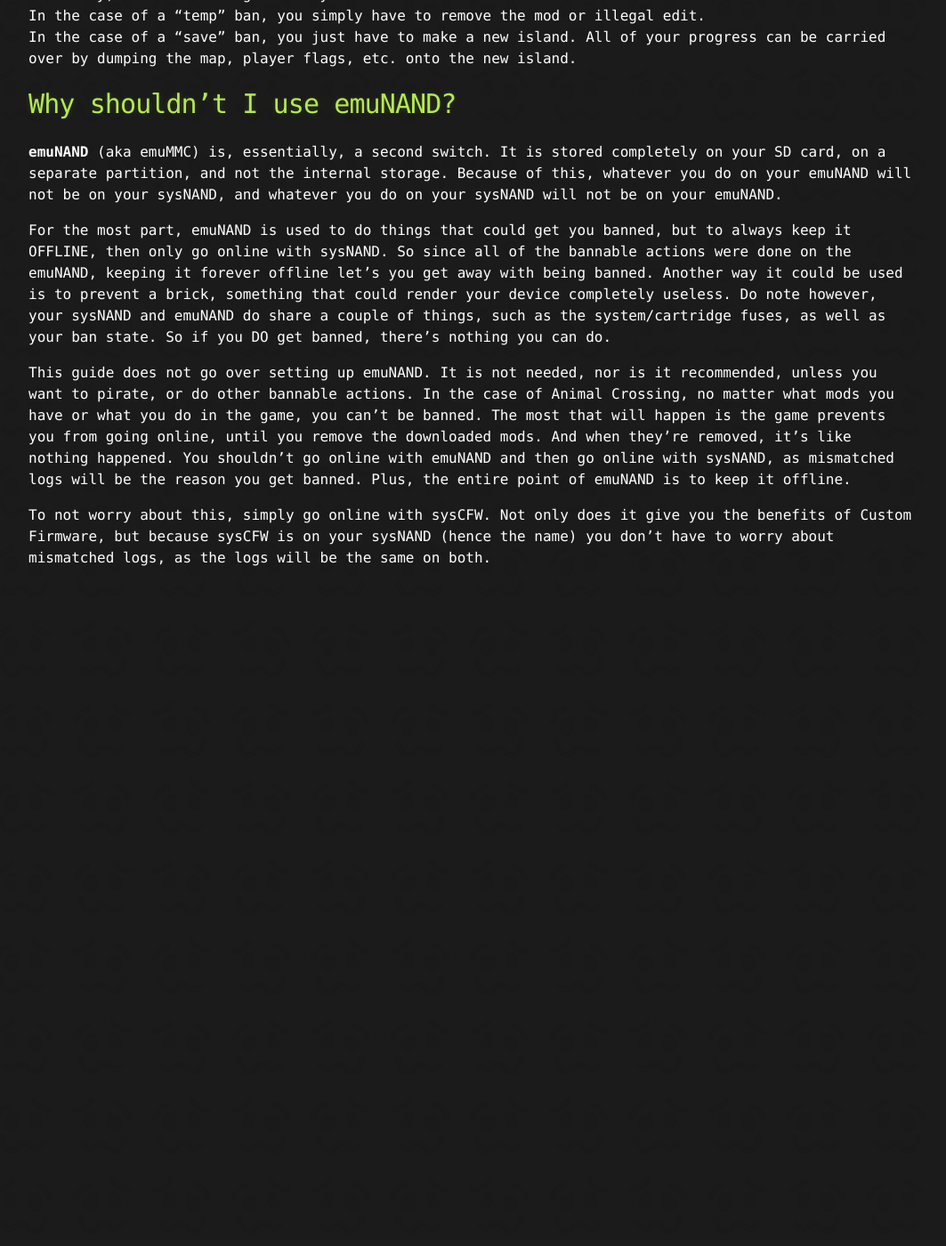
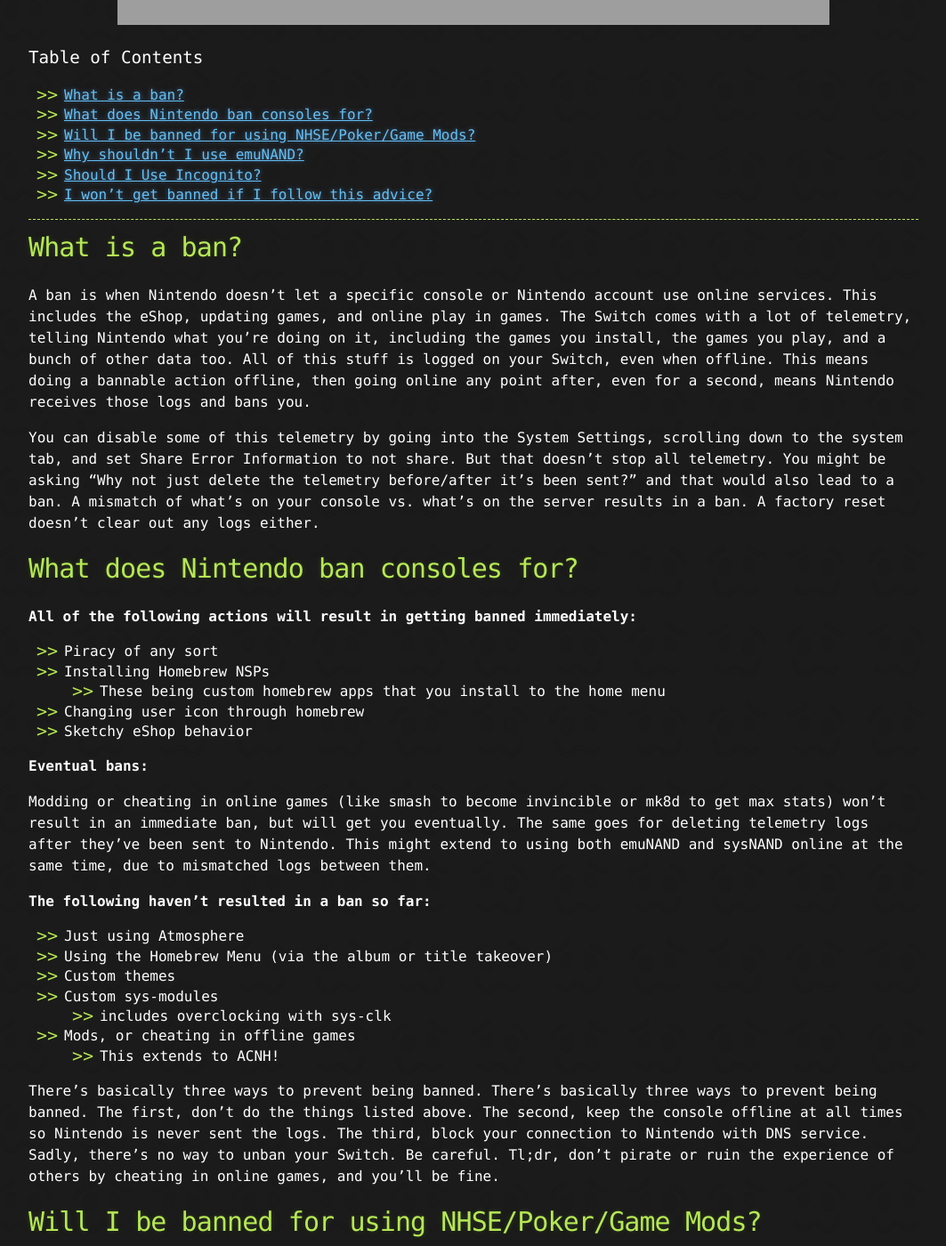
Before and after one commit to inconsistent-dg/AC-Modding, a Jekyll site: the page built from pages/ban-risks.md, in a window 1280 px wide and 1400 px high, scrolled down 740 px. Shown: the whole window at 89% size, without its empty margins (108-1171 px from the left). Built offline with Jekyll 4.4.1, drawn with Linux system fonts in a browser that asks for light colours; our own code applies the rules of GitHub Pages for plain Markdown files; before the commit the page ends 1399 px from its top, so only the background shows below that; some of the changed text lies outside the part shown; grey boxes are pictures that could not be loaded.

Commit message:
update ban risks +219

```diff
--- a/pages/ban-risks.md
+++ b/pages/ban-risks.md
@@ -3,6 +3,55 @@ title: Ban Risks
 ---
 
 [A good tl;dr of what will/will not get you banned can be found here](https://nx.eiphax.tech/ban).
+
+---
+
+<p align="center">
+<big><a href="https://www.youtube.com/watch?v=8Kc-TI1_Xxc">This guide is available on Youtube!</a></big> <iframe id="ytplayer" type="text/html" width="800" height="450"
+src="https://www.youtube.com/embed/8Kc-TI1_Xxc"
+frameborder="0" allowfullscreen></iframe>
+</p>
+
+<big>Table of Contents</big>
+
+- [What is a ban?](#what-is-a-ban)
+- [What does Nintendo ban consoles for?](#what-does-nintendo-ban-consoles-for)
+- [Will I be banned for using NHSE/Poker/Game Mods?](#will-i-be-banned-for-using-nhsepokergame-mods)
+- [Why shouldn't I use emuNAND?](#why-shouldnt-i-use-emunand)
+- [Should I Use Incognito?](#should-i-use-incognito)
+- [I won't get banned if I follow this advice?](#i-wont-get-banned-if-i-follow-this-advice)
+
+---
+
+# What is a ban?
+
+A ban is when Nintendo doesn’t let a specific console or Nintendo account use online services. This includes the eShop, updating games, and online play in games. The Switch comes with a lot of telemetry, telling Nintendo what you’re doing on it, including the games you install, the games you play, and a bunch of other data too. All of this stuff is logged on your Switch, even when offline. This means doing a bannable action offline, then going online any point after, even for a second, means Nintendo receives those logs and bans you.
+
+You can disable some of this telemetry by going into the System Settings, scrolling down to the system tab, and set Share Error Information to not share. But that doesn’t stop all telemetry. You might be asking “Why not just delete the telemetry before/after it’s been sent?” and that would also lead to a ban. A mismatch of what’s on your console vs. what’s on the server results in a ban. A factory reset doesn’t clear out any logs either.
+
+# What does Nintendo ban consoles for?
+
+**All of the following actions will result in getting banned immediately:**
+- Piracy of any sort
+- Installing Homebrew NSPs
+  - These being custom homebrew apps that you install to the home menu
+- Changing user icon through homebrew
+- Sketchy eShop behavior
+
+**Eventual bans:**
+
+Modding or cheating in online games (like smash to become invincible or mk8d to get max stats) won't result in an immediate ban, but will get you eventually. The same goes for deleting telemetry logs after they've been sent to Nintendo. This might extend to using both emuNAND and sysNAND online at the same time, due to mismatched logs between them.
+
+**The following haven't resulted in a ban so far:**
+- Just using Atmosphere
+- Using the Homebrew Menu (via the album or title takeover)
+- Custom themes
+- Custom sys-modules
+  - includes overclocking with sys-clk
+- Mods, or cheating in offline games
+  - This extends to ACNH!
+
+There's basically three ways to prevent being banned. There’s basically three ways to prevent being banned. The first, don’t do the things listed above. The second, keep the console offline at all times so Nintendo is never sent the logs. The third, block your connection to Nintendo with DNS service. Sadly, there’s no way to unban your Switch. Be careful. Tl;dr, don’t pirate or ruin the experience of others by cheating in online games, and you’ll be fine.
 
 # Will I be banned for using NHSE/Poker/Game Mods?
 
@@ -24,3 +73,17 @@ For the most part, emuNAND is used to do things that could get you banned, but t
 This guide does not go over setting up emuNAND. It is not needed, nor is it recommended, unless you want to pirate, or do other bannable actions. In the case of Animal Crossing, no matter what mods you have or what you do in the game, you can't be banned. The most that will happen is the game prevents you from going online, until you remove the downloaded mods. And when they're removed, it's like nothing happened. You shouldn’t go online with emuNAND and then go online with sysNAND, as mismatched logs will be the reason you get banned. Plus, the entire point of emuNAND is to keep it offline.
 
 To not worry about this, simply go online with sysCFW. Not only does it give you the benefits of Custom Firmware, but because sysCFW is on your sysNAND (hence the name) you don't have to worry about mismatched logs, as the logs will be the same on both.
+
+# Should I Use Incognito?
+
+Incognito works by blanking parts of your console's PRODINFO. Incognito is not recommended for many reasons.
+1. Your PRODINFO is unique data to your console and it is required for it to boot. If Incognito malfunctions and writes the data in the wrong spot, and you don’t have a backup of the original PRODINFO, it can result in damage to your device, as worse as a brick and not being able to play online ever again.
+2. Incognito works by sending “invalid data” when connecting to Nintendo’s servers, which currently doesn’t accept that data. If Nintendo decides to go on a banning spree, they can simply set their servers to receive these connections, and anyone using Incognito has now sent their data to Nintendo.
+3. Incognito is incompatible with Atmosphere because Atmosphere disables writing to the CAL0, which Incognito has to do. Because of that, the only way to use Incognito is to use CFW’s other than Atmosphere, which increases the risk of banning your Switch.
+4. Atmosphere has its own virtual PRODINFO blanking feature as of 0.12.0, which is safer than Incognito because nothing is deleted, only redirected. However, it’s still not as viable as using 90dns or configuring AMS to block Nintendo’s servers.
+If you do want to use Incognito for whatever reason, make backups of your PRODINFO in case something does go wrong.
+
+# I won't get banned if I follow this advice?
+
+While I want to say yes, nothing’s guaranteed. I am getting information from good sources, but Nintendo can always add more telemetry or change what they consider bannable.
+The only surefire way to not get banned is to never connect to Nintendo’s servers, or not hack your switch in the first place. When you hack your console you have to accept the risk of being banned. And if it’s a risk you don’t think is worth taking, don’t hack your switch.
```
Also changed, not shown: 219.md (+5 -3 lines).
